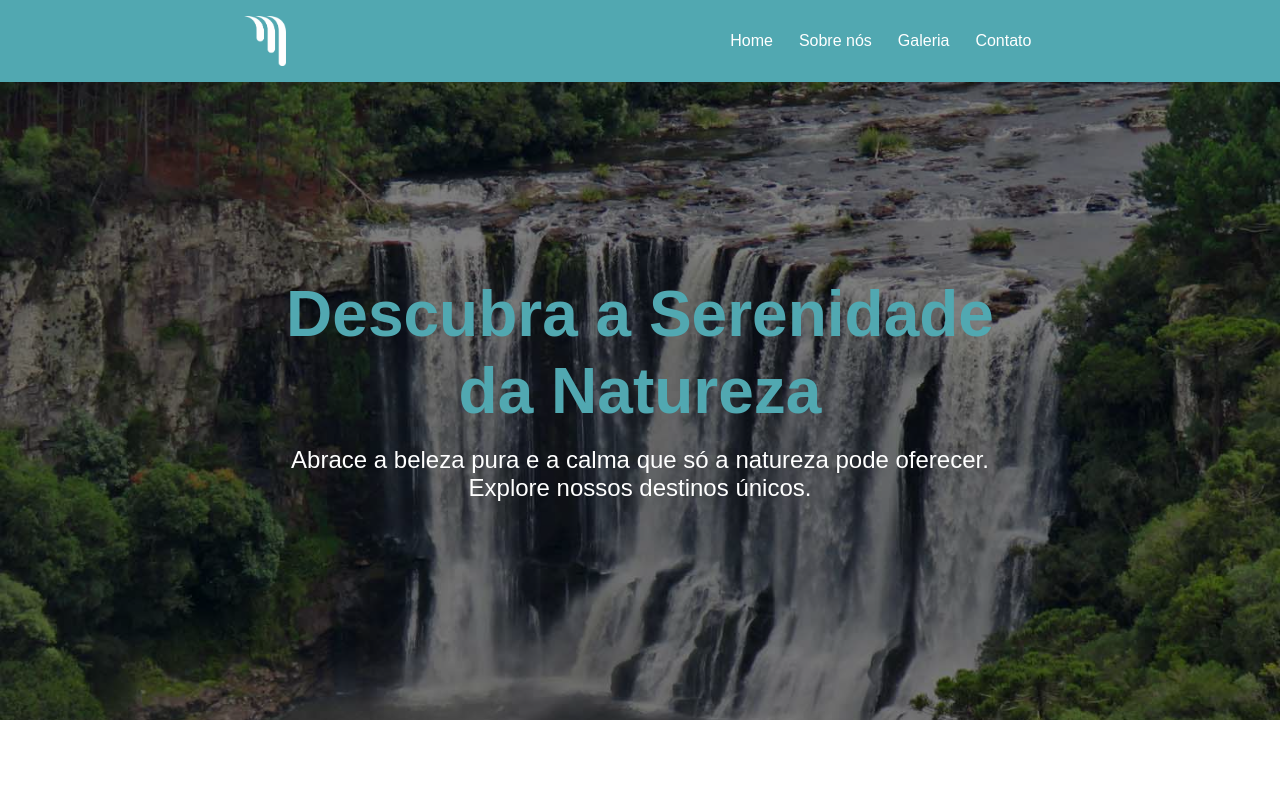
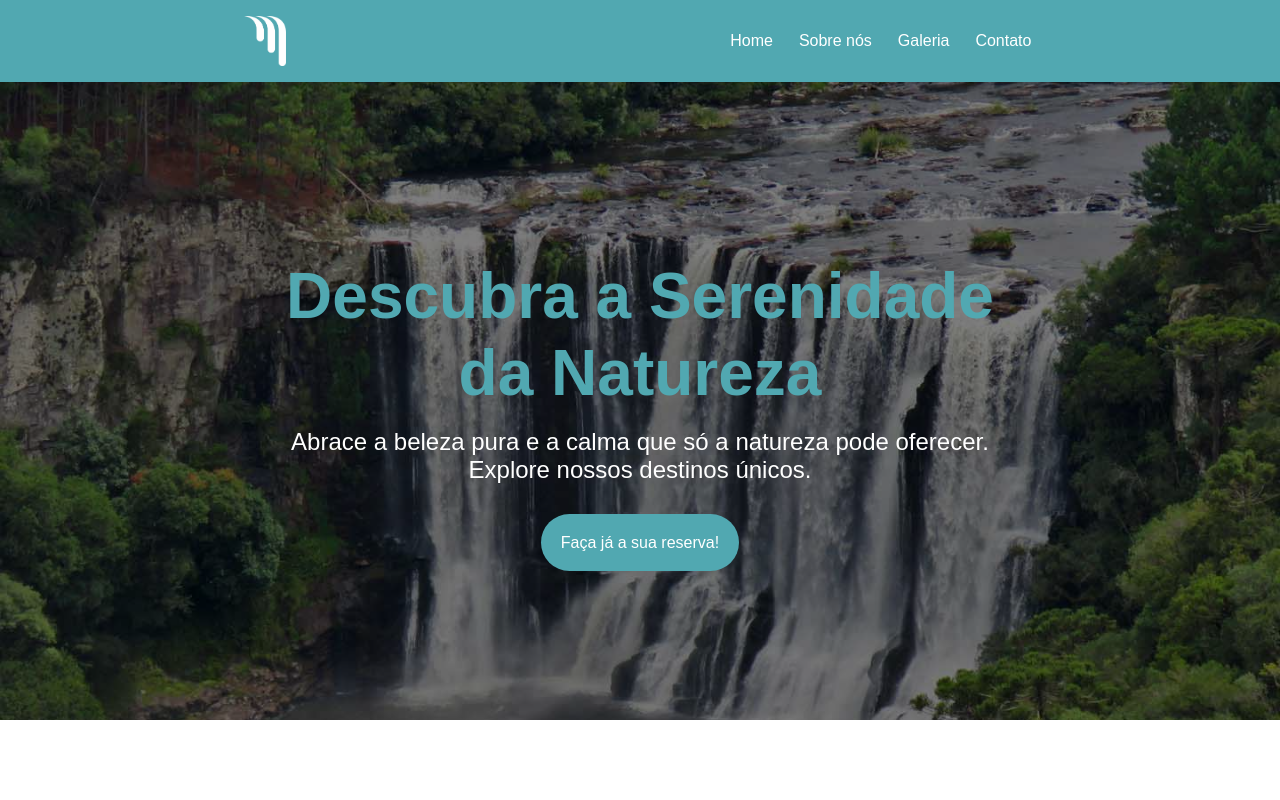
Before and after one commit to joaoeduardo2701/recanto-da-cascata, an Angular app: page / in a window 1280 px wide. Shown: the top 800 px of the page. Built offline with nearby package versions, Linux system fonts and the light colour scheme.

Commit message:
link par ao whatsapp adiconado na section hero

```diff
--- a/src/app/components/hero/hero.html
+++ b/src/app/components/hero/hero.html
@@ -2,5 +2,6 @@
   <div class="hero-content">
     <h1>Descubra a Serenidade da Natureza</h1>
     <p>Abrace a beleza pura e a calma que só a natureza pode oferecer. Explore nossos destinos únicos.</p>
+    <a href="https://wa.me/554991423824?text=Olá,%20quero%20fazer%20uma%20reserva!" target="_blank">Faça já a sua reserva!</a>
   </div>
 </section>
--- a/src/app/components/hero/hero.scss
+++ b/src/app/components/hero/hero.scss
@@ -45,9 +45,23 @@ h1 {
 
 p {
   font-size: 1.5rem;
-  margin-bottom: 32px;
+  margin-bottom: 50px;
 
   @media (max-width: 768px) {
     font-size: 1.1rem;
   }
 }
+
+.hero-content a {
+  text-decoration: none;
+  color: white;
+  background-color: #51A8B1;
+  padding: 20px;
+  border-radius: 50px;
+  cursor: pointer;
+}
+
+.hero-content a:hover {
+  background-color: #6fb6bd;
+  transition: 0.5s;
+}
```
